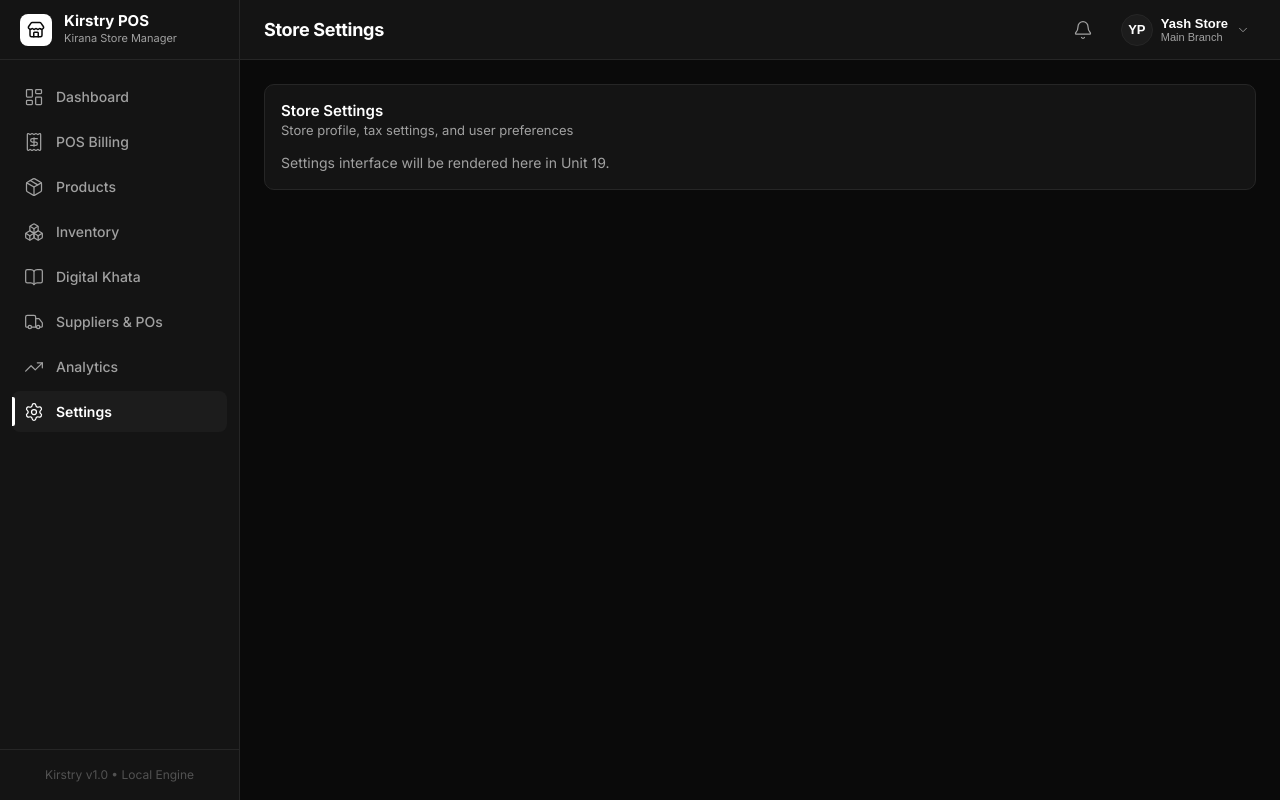
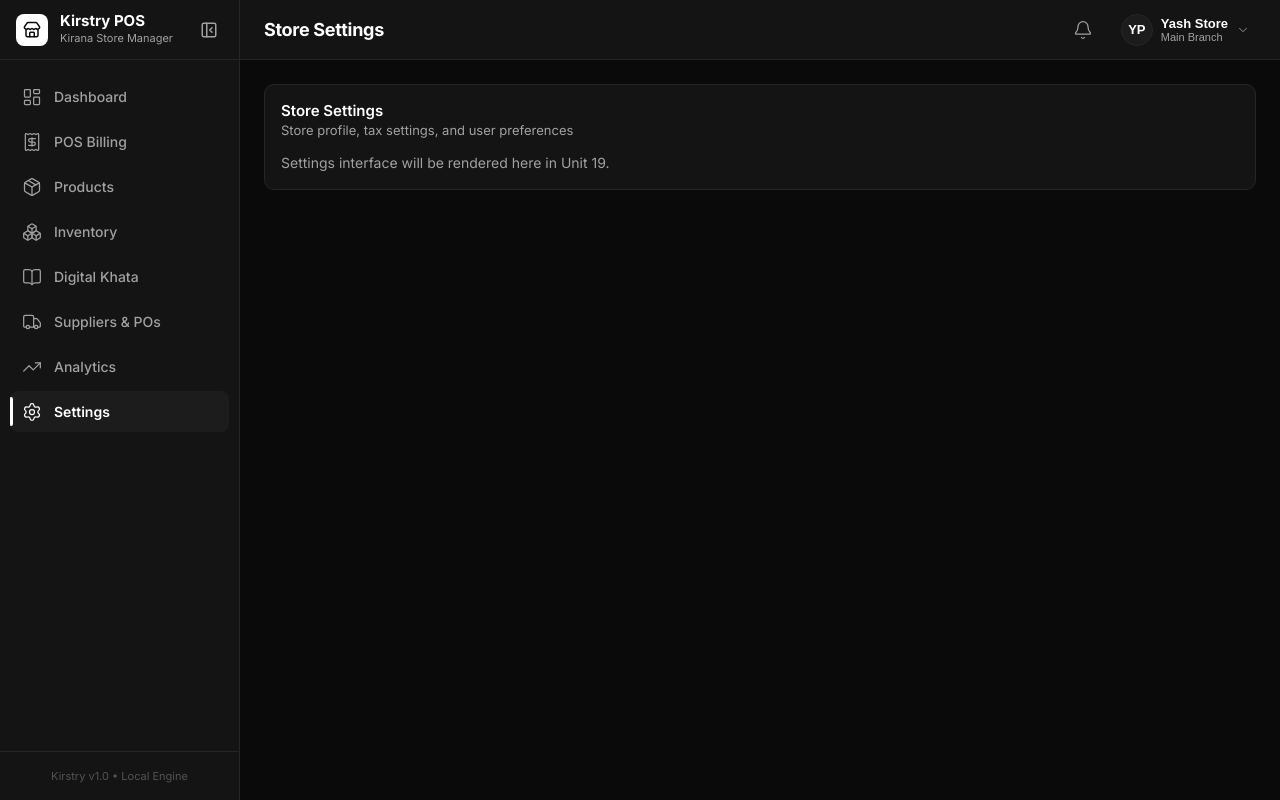
Before and after one commit to yashpagdhare03/Kirstry-1.0, a React (Vite) app in the folder frontend/: page /settings in a window 1280 px wide. Built offline with nearby package versions, Linux system fonts and the light colour scheme; no server answers.

Commit message:
feat(layout): add desktop collapsible sidebar (240px -> 68px icon rail) with persistent state and hide scrollbars globally

```diff
--- a/frontend/src/components/layout/MainLayout.module.css
+++ b/frontend/src/components/layout/MainLayout.module.css
@@ -16,12 +16,18 @@
   max-width: 1400px;
   width: calc(100% - 240px);
   box-sizing: border-box;
+  transition: margin-left var(--transition-normal), width var(--transition-normal);
+}
+
+.collapsed {
+  margin-left: 68px;
+  width: calc(100% - 68px);
 }
 
 @media (max-width: 768px) {
   .mainContent {
-    margin-left: 0;
-    width: 100%;
+    margin-left: 0 !important;
+    width: 100% !important;
     padding: 16px;
     padding-bottom: 84px; /* Space for fixed bottom navigation bar */
   }
--- a/frontend/src/components/layout/MainLayout.tsx
+++ b/frontend/src/components/layout/MainLayout.tsx
@@ -1,4 +1,4 @@
-import React from 'react';
+import React, { useState } from 'react';
 import { Outlet } from 'react-router-dom';
 import { Sidebar } from './Sidebar';
 import { TopBar } from './TopBar';
@@ -6,11 +6,29 @@ import { BottomNav } from './BottomNav';
 import styles from './MainLayout.module.css';
 
 export const MainLayout: React.FC = () => {
+  const [isCollapsed, setIsCollapsed] = useState<boolean>(() => {
+    try {
+      return localStorage.getItem('kirstry_sidebar_collapsed') === 'true';
+    } catch {
+      return false;
+    }
+  });
+
+  const toggleCollapse = () => {
+    setIsCollapsed((prev) => {
+      const next = !prev;
+      try {
+        localStorage.setItem('kirstry_sidebar_collapsed', String(next));
+      } catch {}
+      return next;
+    });
+  };
+
   return (
     <div className={styles.layout}>
-      <Sidebar />
-      <TopBar />
-      <main className={styles.mainContent}>
+      <Sidebar isCollapsed={isCollapsed} onToggleCollapse={toggleCollapse} />
+      <TopBar isCollapsed={isCollapsed} />
+      <main className={`${styles.mainContent} ${isCollapsed ? styles.collapsed : ''}`}>
         <Outlet />
       </main>
       <BottomNav />
--- a/frontend/src/components/layout/Sidebar.module.css
+++ b/frontend/src/components/layout/Sidebar.module.css
@@ -10,6 +10,11 @@
   flex-direction: column;
   z-index: 100;
   user-select: none;
+  transition: width var(--transition-normal);
+}
+
+.collapsed {
+  width: 68px;
 }
 
 @media (max-width: 768px) {
@@ -20,11 +25,18 @@
 
 .brand {
   height: 60px;
-  padding: 0 20px;
+  padding: 0 16px;
+  display: flex;
+  align-items: center;
+  justify-content: space-between;
+  border-bottom: 1px solid var(--border-default);
+  overflow: hidden;
+}
+
+.brandLeft {
   display: flex;
   align-items: center;
   gap: 12px;
-  border-bottom: 1px solid var(--border-default);
 }
 
 .brandIcon {
@@ -37,11 +49,14 @@
   align-items: center;
   justify-content: center;
   font-weight: 700;
+  flex-shrink: 0;
 }
 
 .brandInfo {
   display: flex;
   flex-direction: column;
+  white-space: nowrap;
+  overflow: hidden;
 }
 
 .brandTitle {
@@ -56,9 +71,29 @@
   color: var(--text-muted);
 }
 
+.toggleBtn {
+  background: none;
+  border: none;
+  color: var(--text-muted);
+  width: 28px;
+  height: 28px;
+  border-radius: var(--radius-sm);
+  display: flex;
+  align-items: center;
+  justify-content: center;
+  cursor: pointer;
+  transition: all var(--transition-fast);
+  flex-shrink: 0;
+}
+
+.toggleBtn:hover {
+  color: var(--text-primary);
+  background-color: var(--bg-surface-alt);
+}
+
 .nav {
   flex: 1;
-  padding: 16px 12px;
+  padding: 16px 10px;
   display: flex;
   flex-direction: column;
   gap: 4px;
@@ -77,6 +112,13 @@
   text-decoration: none;
   transition: all var(--transition-fast);
   position: relative;
+  white-space: nowrap;
+  overflow: hidden;
+}
+
+.collapsed .navItem {
+  justify-content: center;
+  padding: 10px 0;
 }
 
 .navItem:hover {
@@ -105,12 +147,24 @@
   display: flex;
   align-items: center;
   justify-content: center;
+  flex-shrink: 0;
+}
+
+.navLabel {
+  transition: opacity var(--transition-fast);
+}
+
+.collapsed .navLabel {
+  display: none;
 }
 
 .footer {
-  padding: 16px;
+  padding: 16px 12px;
   border-top: 1px solid var(--border-default);
-  font-size: 12px;
+  font-size: 11px;
   color: var(--text-faint);
   text-align: center;
+  white-space: nowrap;
+  overflow: hidden;
+  text-overflow: ellipsis;
 }
--- a/frontend/src/components/layout/Sidebar.tsx
+++ b/frontend/src/components/layout/Sidebar.tsx
@@ -10,6 +10,8 @@ import {
   TrendingUp,
   Settings,
   Store,
+  PanelLeftClose,
+  PanelLeftOpen,
 } from 'lucide-react';
 import styles from './Sidebar.module.css';
 
@@ -30,17 +32,40 @@ export const navRoutes: NavRoute[] = [
   { path: '/settings', label: 'Settings', icon: <Settings size={20} strokeWidth={1.5} /> },
 ];
 
-export const Sidebar: React.FC = () => {
+export interface SidebarProps {
+  isCollapsed?: boolean;
+  onToggleCollapse?: () => void;
+}
+
+export const Sidebar: React.FC<SidebarProps> = ({
+  isCollapsed = false,
+  onToggleCollapse,
+}) => {
   return (
-    <aside className={styles.sidebar}>
+    <aside className={`${styles.sidebar} ${isCollapsed ? styles.collapsed : ''}`}>
       <div className={styles.brand}>
+        <div className={styles.brandLeft}>
           <div className={styles.brandIcon}>
             <Store size={18} strokeWidth={2} />
           </div>
+          {!isCollapsed && (
             <div className={styles.brandInfo}>
               <span className={styles.brandTitle}>Kirstry POS</span>
               <span className={styles.brandSubtitle}>Kirana Store Manager</span>
             </div>
+          )}
+        </div>
+
+        {onToggleCollapse && (
+          <button
+            className={styles.toggleBtn}
+            onClick={onToggleCollapse}
+            title={isCollapsed ? 'Expand Sidebar' : 'Collapse Sidebar'}
+            aria-label={isCollapsed ? 'Expand Sidebar' : 'Collapse Sidebar'}
+          >
+            {isCollapsed ? <PanelLeftOpen size={18} /> : <PanelLeftClose size={18} />}
+          </button>
+        )}
       </div>
 
       <nav className={styles.nav}>
@@ -52,15 +77,16 @@ export const Sidebar: React.FC = () => {
               `${styles.navItem} ${isActive ? styles.active : ''}`
             }
             end={route.path === '/'}
+            title={isCollapsed ? route.label : undefined}
           >
             <span className={styles.navIcon}>{route.icon}</span>
-            <span>{route.label}</span>
+            {!isCollapsed && <span className={styles.navLabel}>{route.label}</span>}
           </NavLink>
         ))}
       </nav>
 
       <div className={styles.footer}>
-        Kirstry v1.0 &bull; Local Engine
+        {isCollapsed ? 'v1.0' : 'Kirstry v1.0 • Local Engine'}
       </div>
     </aside>
   );
--- a/frontend/src/components/layout/TopBar.module.css
+++ b/frontend/src/components/layout/TopBar.module.css
@@ -13,11 +13,16 @@
   gap: 12px;
   z-index: 90;
   user-select: none;
+  transition: left var(--transition-normal);
+}
+
+.collapsed {
+  left: 68px;
 }
 
 @media (max-width: 768px) {
   .topBar {
-    left: 0;
+    left: 0 !important;
     padding: 0 16px;
   }
 }
--- a/frontend/src/components/layout/TopBar.tsx
+++ b/frontend/src/components/layout/TopBar.tsx
@@ -16,7 +16,11 @@ const titleMap: Record<string, string> = {
   '/settings': 'Store Settings',
 };
 
-export const TopBar: React.FC = () => {
+export interface TopBarProps {
+  isCollapsed?: boolean;
+}
+
+export const TopBar: React.FC<TopBarProps> = ({ isCollapsed = false }) => {
   const location = useLocation();
   const navigate = useNavigate();
   const [unreadCount, setUnreadCount] = useState<number>(0);
@@ -38,7 +42,7 @@ export const TopBar: React.FC = () => {
   }, [location.pathname]);
 
   return (
-    <header className={styles.topBar}>
+    <header className={`${styles.topBar} ${isCollapsed ? styles.collapsed : ''}`}>
       <h1 className={styles.pageTitle}>{pageTitle}</h1>
 
       <div className={styles.actions}>
--- a/frontend/src/index.css
+++ b/frontend/src/index.css
@@ -61,23 +61,16 @@ html, body {
   flex-direction: column;
 }
 
-/* Custom Scrollbar */
-::-webkit-scrollbar {
-  width: 6px;
-  height: 6px;
+/* Global Hidden Scrollbars (Chrome, Safari, Firefox, Edge) */
+*::-webkit-scrollbar {
+  display: none !important;
+  width: 0 !important;
+  height: 0 !important;
 }
 
-::-webkit-scrollbar-track {
-  background: var(--bg-base);
-}
-
-::-webkit-scrollbar-thumb {
-  background: var(--border-default);
-  border-radius: var(--radius-sm);
-}
-
-::-webkit-scrollbar-thumb:hover {
-  background: var(--text-faint);
+* {
+  -ms-overflow-style: none !important;
+  scrollbar-width: none !important;
 }
 
 /* Focus Outline Style */
```
Lines whose indentation alone changed are shown as unchanged.
